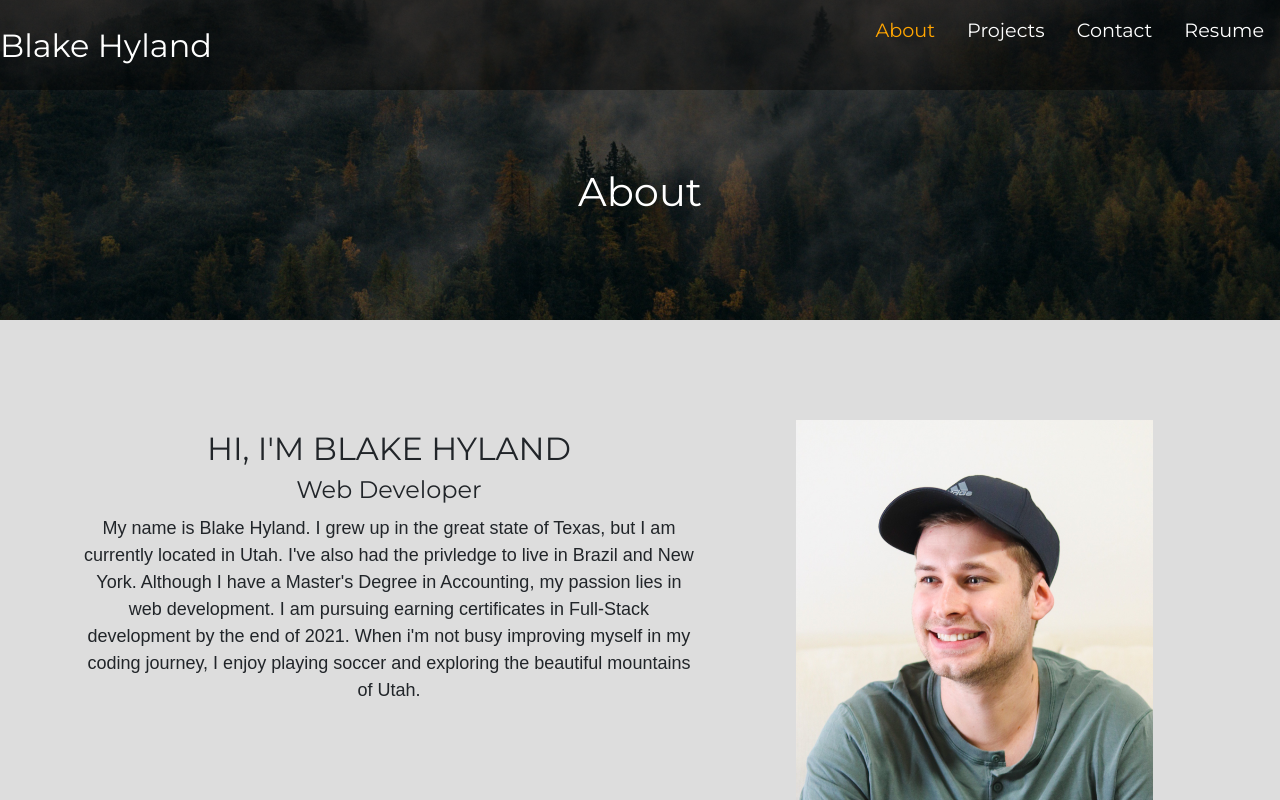
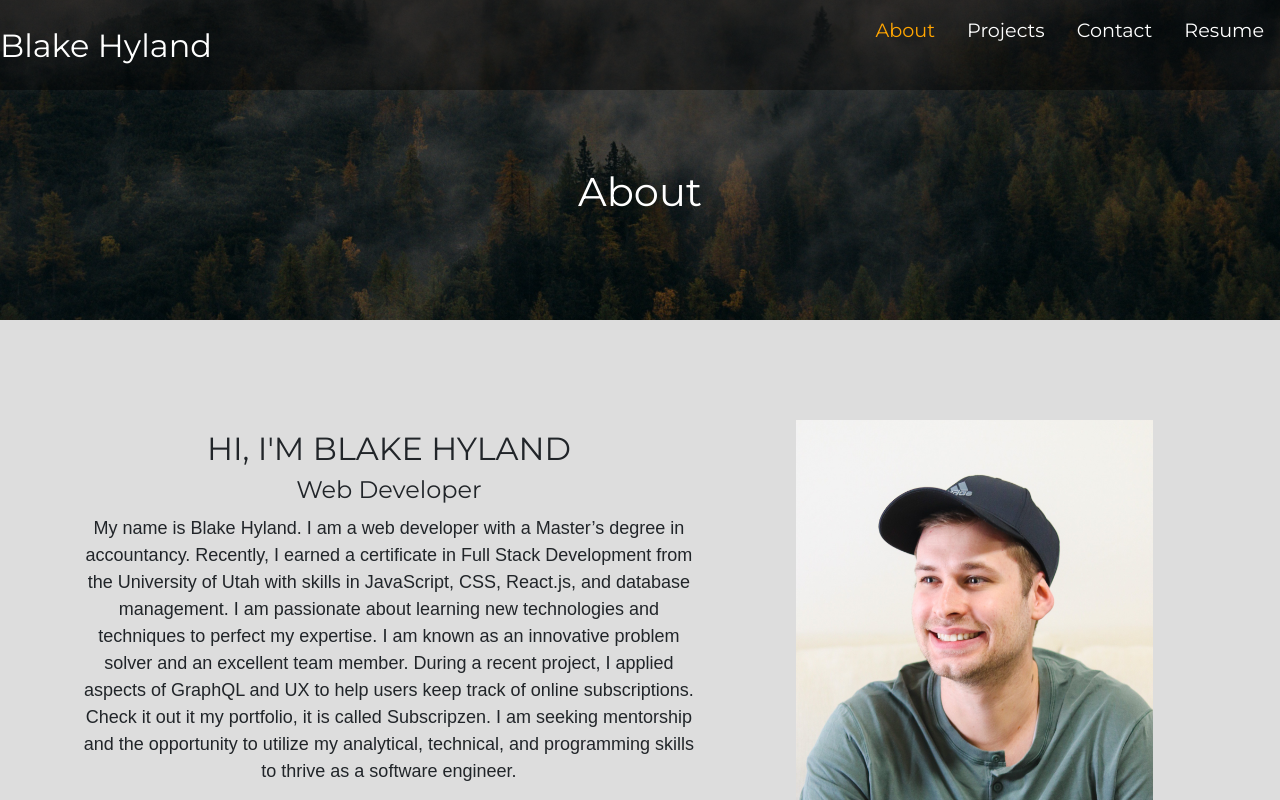
Before and after one commit to bhyland95/React-Portfolio, a React (Create React App) app: page / in a window 1280 px wide. Shown: the top 800 px of the page. Built offline with nearby package versions, Linux system fonts and the light colour scheme.

Commit message:
samll changes to about section and new resume

```diff
--- a/src/components/About/index.js
+++ b/src/components/About/index.js
@@ -12,11 +12,7 @@ function About() {
                                         </div>
                                         <div class="content">
                                                 <h4>Web Developer</h4>
-                                                <p>My name is Blake Hyland. I grew up in the great state of Texas, but I am currently located in Utah. I've
-                                                        also had the privledge to live in Brazil and New York. Although I have a Master's Degree in Accounting,
-                                                        my passion lies in web development. I am pursuing earning certificates in Full-Stack development by the
-                                                        end of 2021. When i'm not busy improving myself in my coding journey, I enjoy playing soccer and
-                                                        exploring the beautiful mountains of Utah.</p>
+                                                <p>My name is Blake Hyland. I am a web developer with a Master’s degree in accountancy. Recently, I earned a certificate in Full Stack Development from the University of Utah with skills in JavaScript, CSS, React.js, and database management. I am passionate about learning new technologies and techniques to perfect my expertise. I am known as an innovative problem solver and an excellent team member. During a recent project, I applied aspects of GraphQL and UX to help users keep track of online subscriptions. Check it out it my portfolio, it is called Subscripzen. I am seeking mentorship and the opportunity to utilize my analytical, technical, and programming skills to thrive as a software engineer. </p>
 
                                         </div>
 
```
Also changed, not shown: 1 other file (tests, documents, lock files or other folders).
